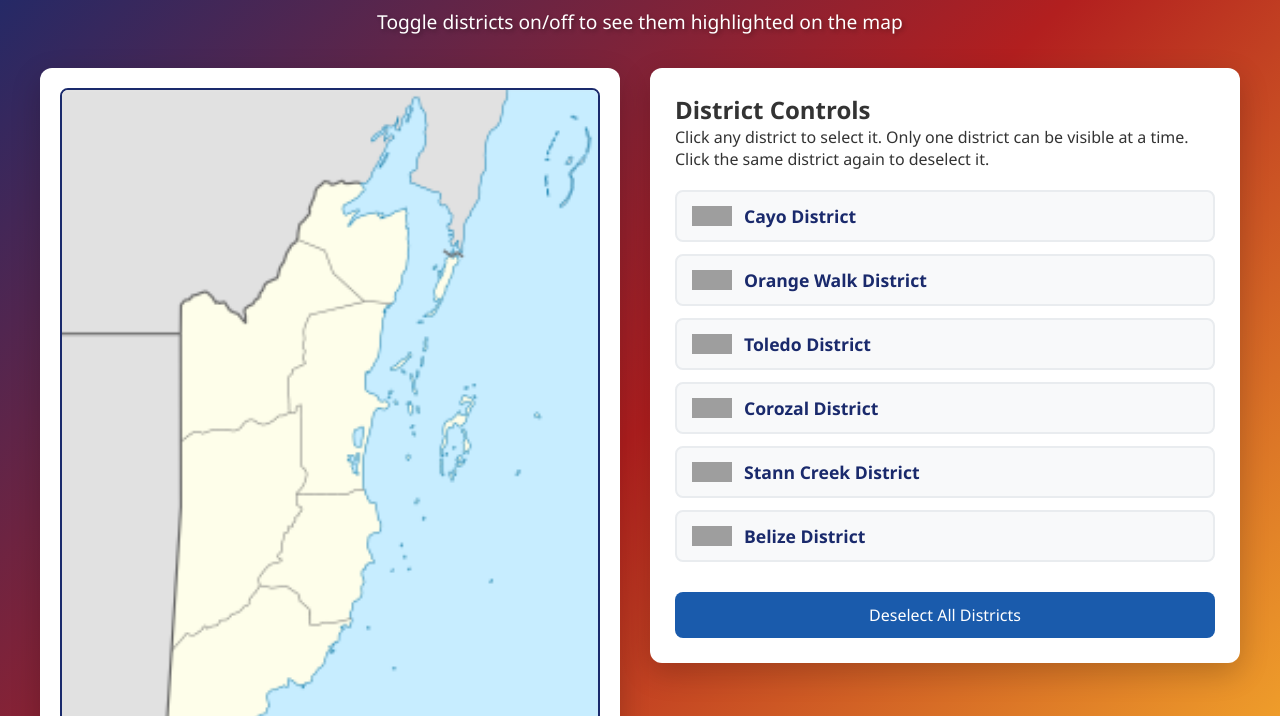
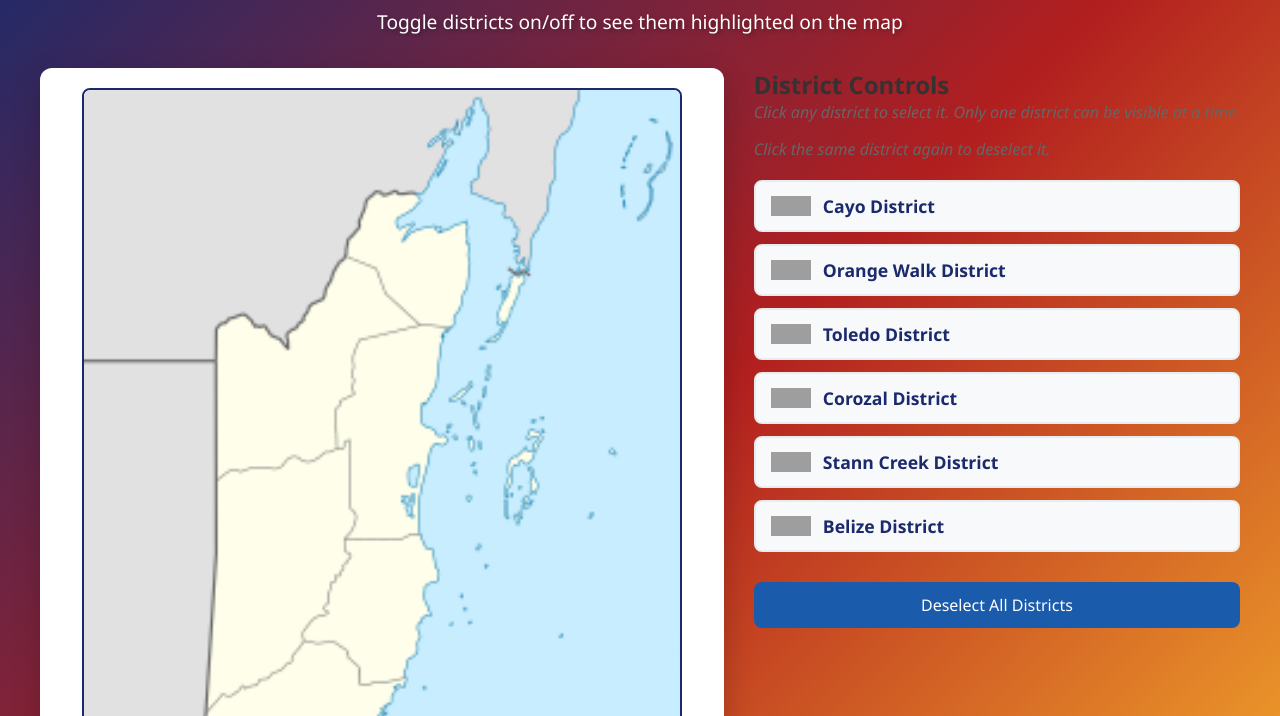
Before and after one commit to ryuma-enma/Belize-District-name, a plain HTML site: page index.html in a window 1280 px wide. Shown: the part 84-800 px from the top of the page. Drawn offline with Linux system fonts and the light colour scheme; grey boxes are pictures that could not be loaded.

Commit message:
Update style.css

```diff
--- a/style.css
+++ b/style.css
@@ -83,13 +83,10 @@ h1 {
     opacity: 1;
 }
 
-.controls-container {
-    flex: 1;
-    min-width: 300px;
-    background: white;
-    border-radius: 12px;
-    padding: 25px;
-    box-shadow: 0 10px 30px rgba(0, 0, 0, 0.2);
+.controls-container p {
+    margin-bottom: 15px;
+    color: #666;
+    font-style: italic;
 }
 
 .district-controls {
```
